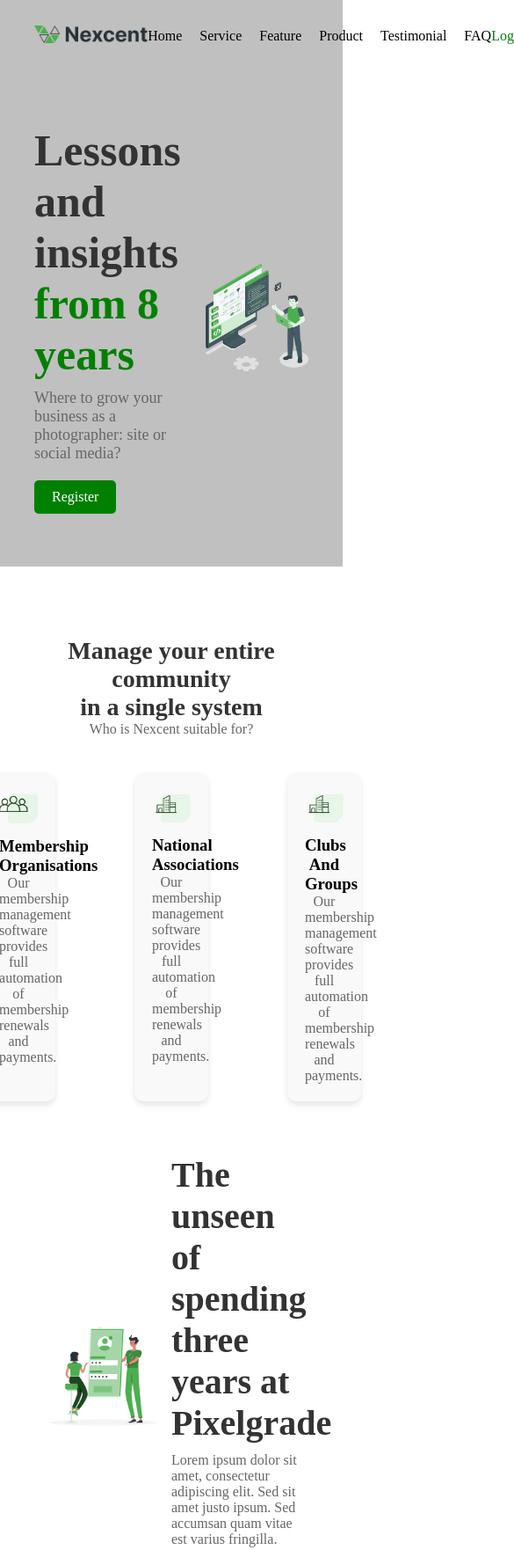
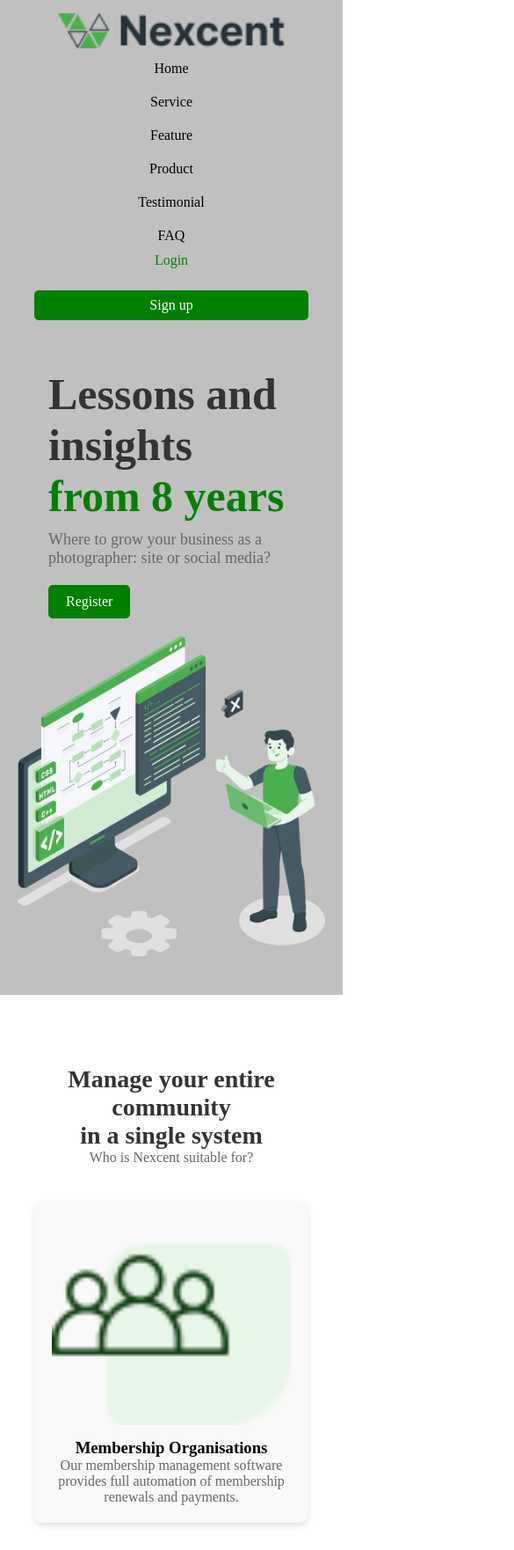
Before and after one commit to eniitanadeleke/figma-design, a plain HTML site: page index.html in a window 390 px wide. Shown: the top 1762 px of the page at 88% size, 585 px wide, since content can reach past the window. Drawn offline with Linux system fonts and the light colour scheme.

Commit message:
mediaQuery

```diff
--- a/style.css
+++ b/style.css
@@ -561,3 +561,115 @@
 .footer-links .footer-column:first-child {
     margin-left: 8cm;
 }
+
+
+
+
+@media only screen and (max-width: 768px) {
+    .navbar {
+        flex-direction: column;
+        align-items: center;
+    }
+
+    .logo img {
+        height: 40px;
+        margin-bottom: 10px;
+    }
+
+    .nav-links {
+        flex-direction: column;
+        align-items: center;
+        width: 100%;
+    }
+
+    .nav-links a {
+        padding: 10px;
+        text-align: center;
+        width: 100%;
+    }
+
+    .nav-buttons {
+        flex-direction: column;
+        width: 100%;
+    }
+
+    .nav-buttons a {
+        width: 100%;
+        text-align: center;
+        margin-top: 10px;
+    }
+
+
+
+    .hero {
+        flex-direction: column;
+        padding: 40px 20px;
+    }
+
+    .hero-image img {
+        width: 100%;
+        margin-top: 20px;
+    }
+
+    .membership-features,
+    .features {
+        flex-direction: column;
+    }
+
+    .features .feature-image,
+    .features .feature-text {
+        width: 100%;
+        padding: 0 15px;
+    }
+
+    .membership-grid {
+        flex-direction: column;
+    }
+
+    .card {
+        width: 100%;
+        margin-bottom: 20px;
+    }
+
+    .business-stats {
+        flex-direction: column;
+    }
+
+    .text-section,
+    .stats-section {
+        width: 100%;
+        text-align: center;
+    }
+
+    .stats-section {
+        margin-top: 20px;
+    }
+
+    .stat {
+        width: 100%;
+    }
+
+    .footer-content {
+        flex-direction: column;
+    }
+
+    .footer-logo,
+    .footer-links {
+        width: 100%;
+        text-align: center;
+        margin-top: 20px;
+    }
+
+    .footer-column {
+        margin-bottom: 20px;
+    }
+
+    .footer-column form {
+        flex-direction: column;
+    }
+
+    .footer-column input[type="email"] {
+        width: 100%;
+        margin-bottom: 10px;
+    }
+}
```
